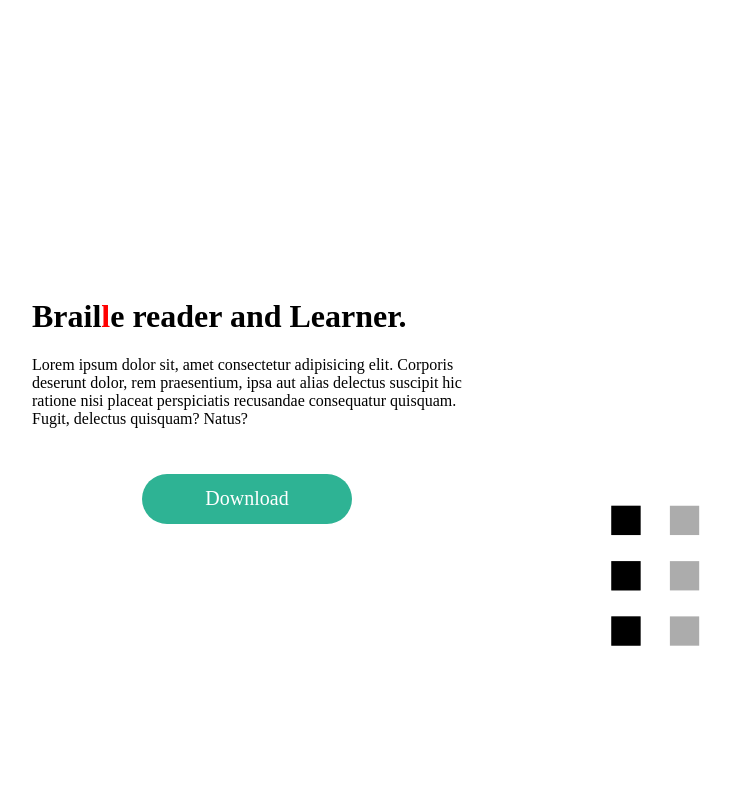
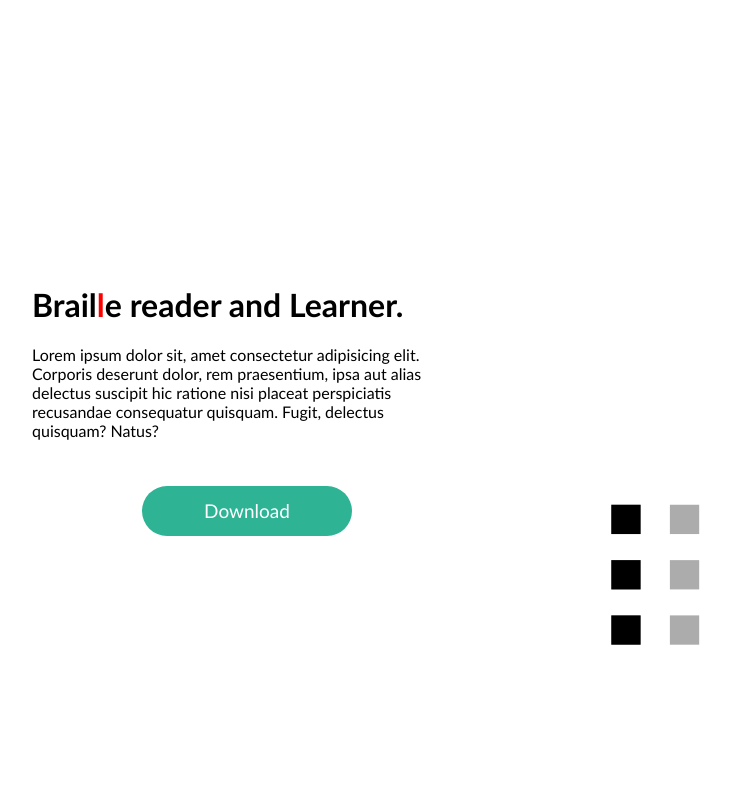
Before and after one commit to Cheff-Jeff/BrailleReaderAndLearner, a PHP site: page / in a window 1280 px wide. Shown: the whole page, without its empty margins (118-848 px from the left). Run offline with PHP 8.4, Linux system fonts and the light colour scheme.

Commit message:
update font

```diff
--- a/style.css
+++ b/style.css
@@ -3,7 +3,7 @@
   --btnGreen: #2EB394;
   --btnWhite: #fff;
   --btnBlue: #02306A;
-  --btnFont: 20px;
+  --btnFont: 19px;
   --btnSize: 110px;
   --font: Calibri, Candara, Segoe, "Segoe UI", Optima, Arial, sans-serif;
   --bigSize: 48px; /* 36pt */
@@ -20,6 +20,7 @@ body{
   margin: 0;
   position: relative;
   min-height: 100vh;
+  font-family: var(--font);
 }
 
 body::after{
```
